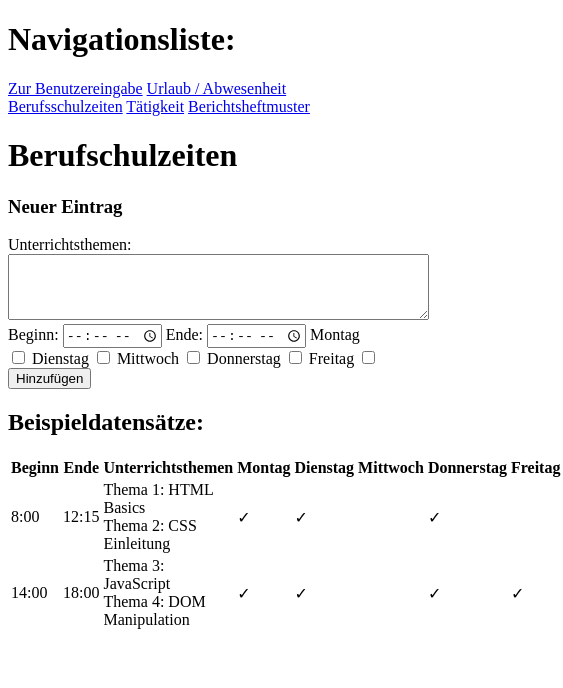
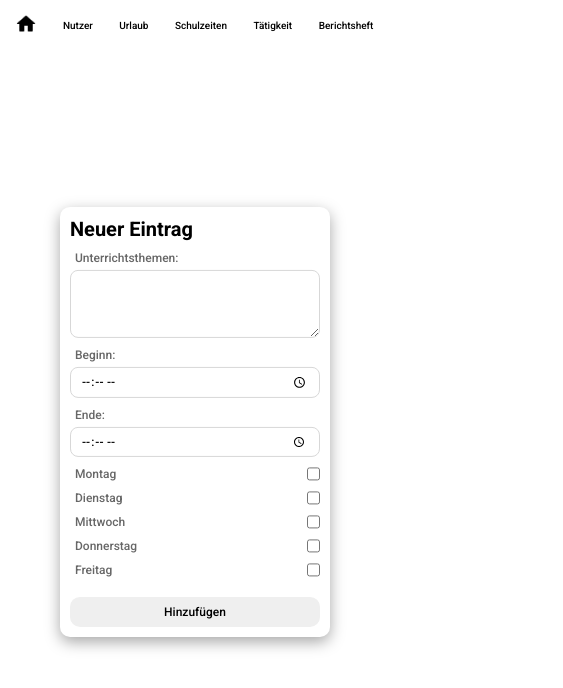
Before and after one commit to le417762/webentwicklung1, a plain HTML site: page Berufsschule.html in a window 390 px wide. Shown: the whole page, 563 px wide, since content can reach past the window. Drawn offline with Linux system fonts and the light colour scheme.

Commit message:
Add files via upload

```diff
--- a/Berufsschule.html
+++ b/Berufsschule.html
@@ -1,83 +1,80 @@
 <!DOCTYPE html>
 <html lang="en">
   <head>
-    <meta charset="UTF-8">
-    <meta name="viewport" content="width=device-width, initial-scale=1.0">
-    <title>Berufschulzeiten</title>
+    <meta charset="UTF-8" />
+    <meta name="viewport" content="width=device-width, initial-scale=1.0" />
+    <link rel="preconnect" href="https://fonts.googleapis.com" />
+    <link rel="preconnect" href="https://fonts.gstatic.com" crossorigin />
+    <link
+      href="https://fonts.googleapis.com/css2?family=Roboto:ital,wght@0,100;0,300;0,400;0,500;0,700;0,900;1,100;1,300;1,400;1,500;1,700;1,900&display=swap"
+      rel="stylesheet"
+    />
+    <link rel="stylesheet" type="text/css" href="./style/app.css" />
+    <link rel="stylesheet" type="text/css" href="./style/navbar.css" />
+    <link rel="stylesheet" type="text/css" href="./style/index.css" />
+    <link rel="stylesheet" type="text/css" href="./style/benutzerdaten.css" />
+    <title>Schulzeiten</title>
   </head>
   <body>
     <header>
-        <h1>Navigationsliste:</h1>
-            <nav>
-                <a href="Benutzereingabe.html">Zur Benutzereingabe</a>
-                <a href="Abwesenheit_Urlaub.html">Urlaub / Abwesenheit</a>
-                <a href="Berufsschule.html">Berufsschulzeiten</a>
+      <nav class="navbar-container">
+        <a href="index.html"
+          ><img class="homeicon" src="./assets/homeicon.png"
+        /></a>
+        <a href="Benutzereingabe.html">Nutzer</a>
+        <a href="Abwesenheit_Urlaub.html">Urlaub</a>
+        <a href="Berufsschule.html">Schulzeiten</a>
         <a href="Tätigkeiten.html">Tätigkeit</a>
-                <a href="BerichtsheftMuster.html">Berichtsheftmuster</a>
+        <a href="BerichtsheftMuster.html">Berichtsheft</a>
       </nav>
     </header>
 
-    <main>
-        <h1>Berufschulzeiten</h1>
-        <form>
-            <h3>Neuer Eintrag</h1>
-            <div>
-                <label for="themen">Unterrichtsthemen:</label>
-                <textarea id="themen" name="themen" rows="4" cols="50" required></textarea>
-
-                <label for="beginn">Beginn:</label>
-                <input type="time" id="beginn" required>
-
+    <main class="main">
+      <div class="form-container">
+        <h1 class="formtitle">Neuer Eintrag</h1>
+        <form class="form">
+            <div class = "inputwithlabel">
+                <label class = "textlabel" for="themen">Unterrichtsthemen:</label>
+                <textarea
+                    class = "textareainput"
+                  id="themen"
+                  name="themen"
+                  rows="4"
+                  cols="50"
+                  required
+                ></textarea>
+            </div>
+            <div class = "inputwithlabel">
+                <label class = "label" for="beginn">Beginn:</label>
+                <input class = "timeinput" type="time" id="beginn" required />
+            </div>
+            <div class = "inputwithlabel">
                 <label for="ende">Ende:</label>
-                <input type="time" id="ende" required>
-
-                <label for = "montag">Montag</label>
-                <input type = "checkbox" id = "montag">
-                <label for = "dienstag">Dienstag</label>
-                <input type = "checkbox" id = "dienstag">
-                <label for = "mittwoch">Mittwoch</label>
-                <input type = "checkbox" id = "mittwoch">
-                <label for = "donnerstag">Donnerstag</label>
-                <input type = "checkbox" id = "donnerstag">
-                <label for = "freitag">Freitag</label>
-                <input type = "checkbox" id = "freitag">
-
-                <input type = "submit" value = "Hinzufügen">
+                <input class = "timeinput" type="time" id="ende" required />
             </div>
+            <div class = "checkboxwithlabel">
+                <label class = "label" for="montag">Montag</label>
+                <input type="checkbox" id="montag" />
+            </div>
+            <div class = "checkboxwithlabel">
+                <label class = "label" for="dienstag">Dienstag</label>
+                <input type="checkbox" id="dienstag" />
+            </div>
+            <div class = "checkboxwithlabel">
+                <label class = "label" for="mittwoch">Mittwoch</label>
+                <input type="checkbox" id="mittwoch" />
+            </div>
+            <div class = "checkboxwithlabel">
+                <label class = "label" for="donnerstag">Donnerstag</label>
+                <input type="checkbox" id="donnerstag" />
+            </div>
+            <div class = "checkboxwithlabel">
+                <label class = "label" for="freitag">Freitag</label>
+                <input type="checkbox" id="freitag" />
+            </div>
+          <input class = "submitbutton" type="submit" value="Hinzufügen" />
         </form>
-        <h2>Beispieldatensätze:</h2>
-        <table>
-            <tr>
-                <th>Beginn</th>
-                <th>Ende</th>
-                <th>Unterrichtsthemen</th>
-                <th>Montag</th>
-                <th>Dienstag</th>
-                <th>Mittwoch</th>
-                <th>Donnerstag</th>
-                <th>Freitag</th>
-            </tr>
-            <tr>
-                <td>8:00</td>
-                <td>12:15</td>
-                <td>Thema 1: HTML Basics<br>Thema 2: CSS Einleitung</td>
-                <td>✓</td>
-                <td>✓</td>
-                <td></td>
-                <td>✓</td>
-                <td></td>
-            </tr>
-            <tr>
-                <td>14:00</td>
-                <td>18:00</td>
-                <td>Thema 3: JavaScript<br>Thema 4: DOM Manipulation</td>
-                <td>✓</td>
-                <td>✓</td>
-                <td></td>
-                <td>✓</td>
-                <td>✓</td>
-            </tr>
-        </table>
+      </div>
     </main>
   </body>
 </html>
--- /dev/null
+++ b/style/app.css
@@ -0,0 +1,176 @@
+* {
+    margin: 0;
+    padding: 0;
+    box-sizing: border-box;
+    font-family: "Roboto", sans-serif;
+}
+
+
+.form-container {
+    position: fixed;
+    top: 50%;
+    left: 50%;
+    margin-right: -50%;
+    transform: translate(-50%, -50%);
+
+    padding: 10px;
+    box-shadow: rgba(0, 0, 0, 0.35) 0px 5px 15px;
+    border-radius: 10px;
+
+
+    display: flex;
+    flex-direction: column;
+    gap: 20px;
+}
+
+.form {
+    display: flex;
+    flex-direction: column;
+    gap: 20px;
+}
+
+.textinput {
+    border: 1px solid rgb(215, 215, 215);
+    outline: none;
+    border-radius: 10px;
+    padding: 10px 15px 10px 15px;
+    width: 500px;
+    font-size: 14px;
+    font-weight: 500;
+}
+.textinput:focus {
+    border: 1px solid #7D91D8;
+}
+
+.textareainput {
+    border: 1px solid rgb(215, 215, 215);
+    outline: none;
+    border-radius: 10px;
+    padding: 10px 15px 10px 15px;
+    width: 500px;
+    font-size: 14px;
+    font-weight: 500;
+}
+.textareainput:focus {
+    border: 1px solid #7D91D8;
+}
+
+.timeinput {
+    border: 1px solid rgb(215, 215, 215);
+    border-radius: 10px;
+    padding: 10px 15px 10px 15px;
+    outline: none;
+    font-weight: 500;
+    font-size: 14px;
+}
+.timeinput:focus {
+    border: 1px solid #7D91D8;
+}
+
+.submitbutton {
+    padding: 10px 15px 10px 15px;
+    border-radius: 10px;
+    border: none;
+    font-size: 14px;
+    font-weight: 500;
+    cursor: pointer;
+    transition: 0.25s;
+    margin-top: 20px;
+}
+.submitbutton:hover {
+    background-color: #7D91D8;
+    color: white;
+}
+.submitbutton:active {
+    background-color: #5772d3;
+}
+
+.inputwithlabel {
+    display: flex;
+    flex-direction: column;
+    gap: 5px;
+}
+.checkboxwithlabel {
+    display: flex;
+    justify-content: space-between;
+    gap: 5px;
+}
+.label {
+    font-size: 14px;
+    font-weight: 500;
+    color: #676767;
+    margin-left: 5px;
+}
+.inputwithlabel label {
+    font-size: 14px;
+    font-weight: 500;
+    color: #676767;
+    margin-left: 5px;
+}
+.dateinput {
+    border: 1px solid rgb(215, 215, 215);
+    border-radius: 10px;
+    padding: 10px 15px 10px 15px;
+    outline: none;
+    font-weight: 500;
+    font-size: 14px;
+}
+.dateinput:focus {
+    border: 1px solid #7D91D8;
+}
+
+@media (max-width: 700px) {
+    .form-container {
+        gap: 10px;
+    }
+
+    .form {
+        gap: 10px;
+    }
+
+    .textinput {
+        padding: 5px 10px 5px 10px;
+        font-size: 12px;
+        width: 250px;
+        border-radius: 8px;
+    }
+
+    .timeinput {
+        padding: 5px 10px 5px 10px;
+        font-size: 12px;
+        width: 250px;
+        border-radius: 8px;
+    }
+
+    .textareainput {
+        padding: 5px 10px 5px 10px;
+        font-size: 12px;
+        width: 250px;
+        border-radius: 8px;
+    }
+
+    .dateinput {
+        padding: 5px 10px 5px 10px;
+        font-size: 12px;
+        width: 250px;
+        border-radius: 8px;
+    }
+
+    .inputwithlabel label {
+        font-size: 12px;
+    }
+
+    .formtitle {
+        font-size: 20px;
+    }
+
+    .submitbutton {
+        padding: 8px 10px 8px 10px;
+        margin-top: 10px;
+        font-size: 12px;
+    }
+
+    .label {
+        font-size: 12px;
+    }
+}
--- /dev/null
+++ b/style/benutzerdaten.css
@@ -0,0 +1,23 @@
+.benutzerdatenform-container {
+    position: fixed;
+    top: 50%;
+    left: 50%;
+    margin-right: -50%;
+    transform: translate(-50%, -50%);
+
+    padding: 10px;
+    box-shadow: rgba(0, 0, 0, 0.35) 0px 5px 15px;
+    border-radius: 10px;
+
+
+    display: flex;
+    flex-direction: column;
+    gap: 20px;
+}
+
+
+@media (max-width: 700px) {
+    .benutzerdatenform-container {
+        gap: 10px;
+    }
+}
--- /dev/null
+++ b/style/index.css
@@ -0,0 +1,45 @@
+.welcometext-container {
+    position: absolute;
+    top: 50%;
+    left: 50%;
+    margin-right: -50%;
+    transform: translate(-50%, -50%);
+
+    display: flex;
+    flex-direction: column;
+    align-items: center;
+
+    animation: welcomeanimation 0.5s ease;
+}
+
+.welcometext-container h1 {
+    font-size: 100px;
+}
+
+.welcometext-container p {
+    font-size: 18px;
+    font-weight: 500;
+}
+
+@keyframes welcomeanimation {
+    0% { opacity: 0; top: 55%; }
+    25% { opacity: 0.4; }
+    50% { opacity: 0.6; }
+    75% { opacity: 0.8; }
+    100% { opacity: 1; top: 50%; }
+}
+
+@media (max-width: 1200px) {
+
+}
+
+@media (max-width: 700px) {
+    .welcometext-container h1 {
+        font-size: 50px;
+    }
+
+    .welcometext-container p {
+        font-size: 14px;
+        font-weight: 500;
+    }
+}
--- /dev/null
+++ b/style/navbar.css
@@ -0,0 +1,52 @@
+.navbar-container {
+    display: flex;
+    justify-content: space-evenly;
+    height: 50px;
+
+    align-items: center;
+
+}
+.navbar-container a {
+    text-decoration: none;
+    color: black;
+    font-size: 14px;
+    font-weight: 500;
+    transition: 0.25s;
+}
+.navbar-container a:hover {
+    color: grey;
+}
+
+.homeicon {
+    height: 25px;
+}
+.homeicon:hover {
+    animation: wiggle 0.5s ease;
+}
+
+@keyframes wiggle {
+    0% { transform: rotate(0deg); }
+    25% { transform: rotate(-10deg); }
+    50% { transform: rotate(10deg); }
+    75% { transform: rotate(-10deg); }
+    100% { transform: rotate(0deg); }
+}
+
+@media (max-width: 1200px) {
+    .navbar-container a {
+        font-size: 12px;
+    }
+}
+
+@media (max-width: 700px) {
+    .navbar-container {
+        gap: 10px;
+    }
+
+    .navbar-container a {
+        font-size: 10px;
+    }
+    .homeicon {
+        height: 20px;
+    }
+}
```
Also changed, not shown: Abwesenheit_Urlaub.html (+34 -32 lines), Benutzereingabe.html (+33 -25 lines), BerichtsheftMuster.html (+17 -11 lines), Tätigkeiten.html (+38 -20 lines), index.html (+19 -7 lines), assets/homeicon.png (added), style/berichtsheft.css (added), style/berichtsheftdruck.css (added). Lines whose indentation alone changed are shown as unchanged.
